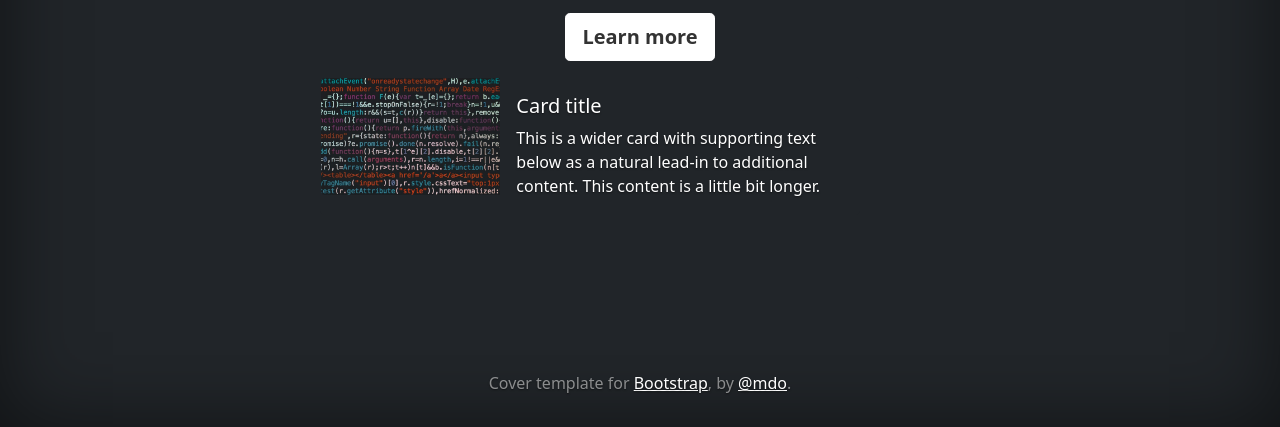
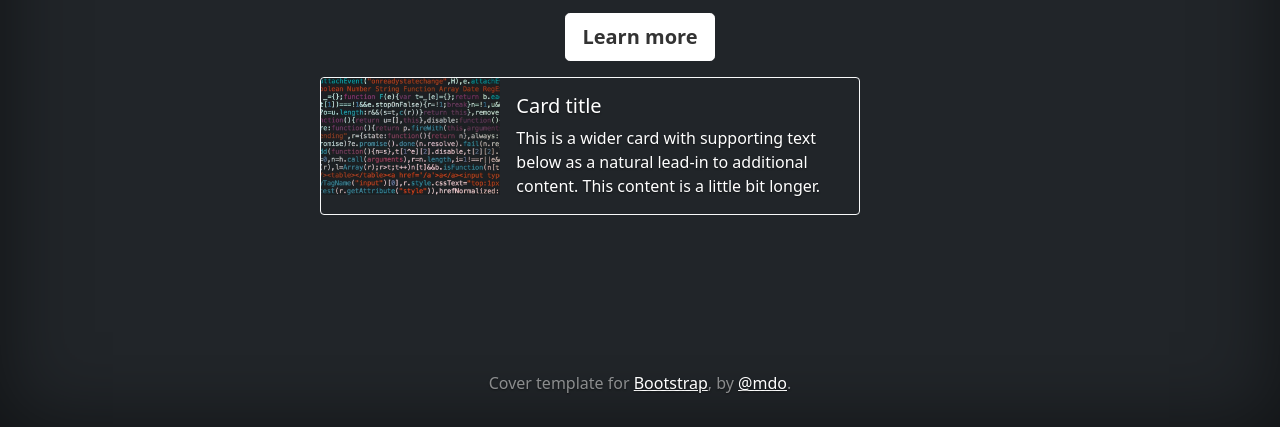
Before and after one commit to zeyaddesigns/zeyaddesigns.github.io, a plain HTML site: page index.html in a window 1280 px wide. Shown: the part 373-800 px from the top of the page. Drawn offline with nearby package versions, Linux system fonts and the light colour scheme.

Commit message:
Update index.html

```diff
--- a/index.html
+++ b/index.html
@@ -46,7 +46,7 @@
         </p>
       </main>
 
-      <div class="card mb-3 text-white bg-dark border-dark" style="max-width: 540px;">
+      <div class="card mb-3 text-white bg-dark border-light" style="max-width: 540px;">
         <div class="row g-0">
           <div class="col-md-4">
             <img src="/Images/stock.jpg" class="img-fluid rounded-start" alt="">
```
